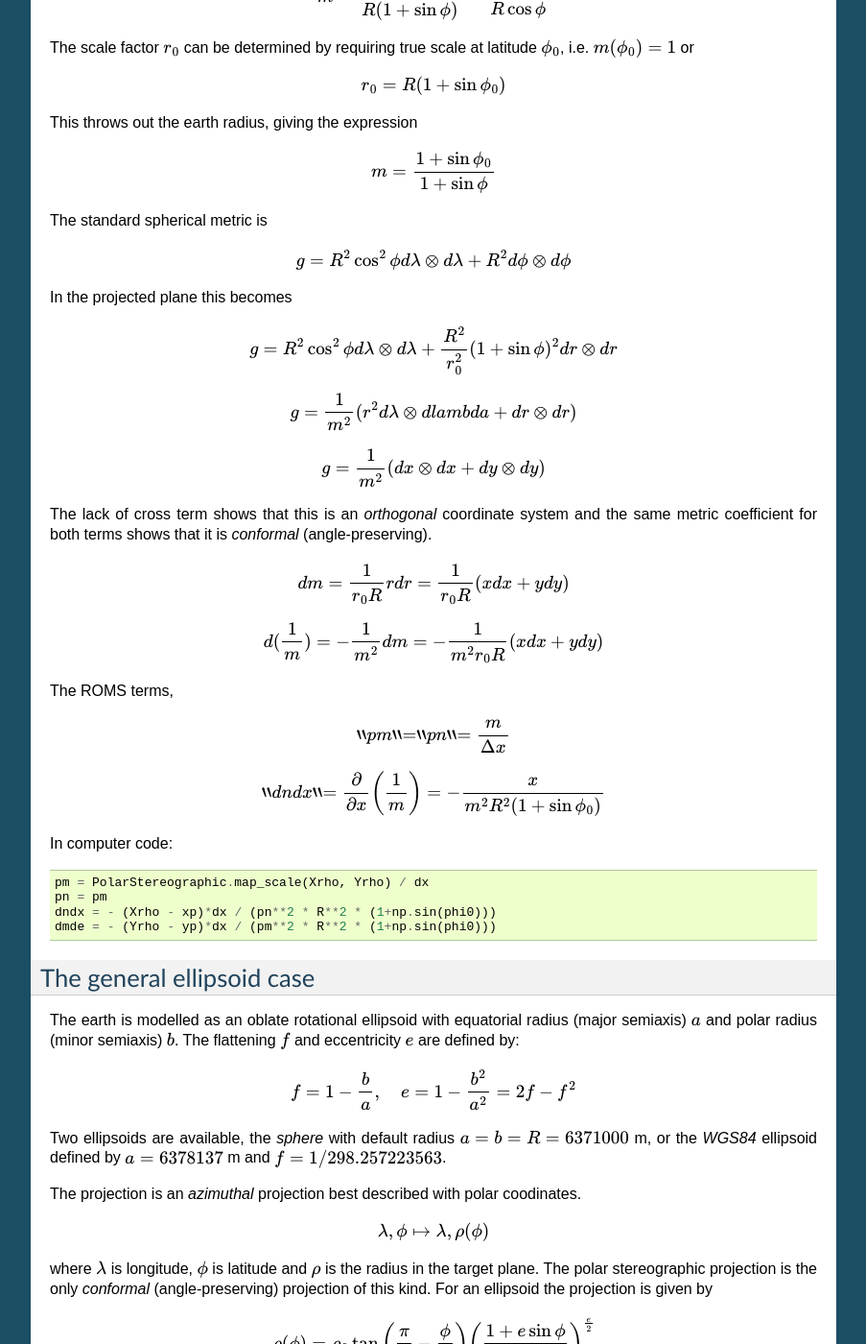
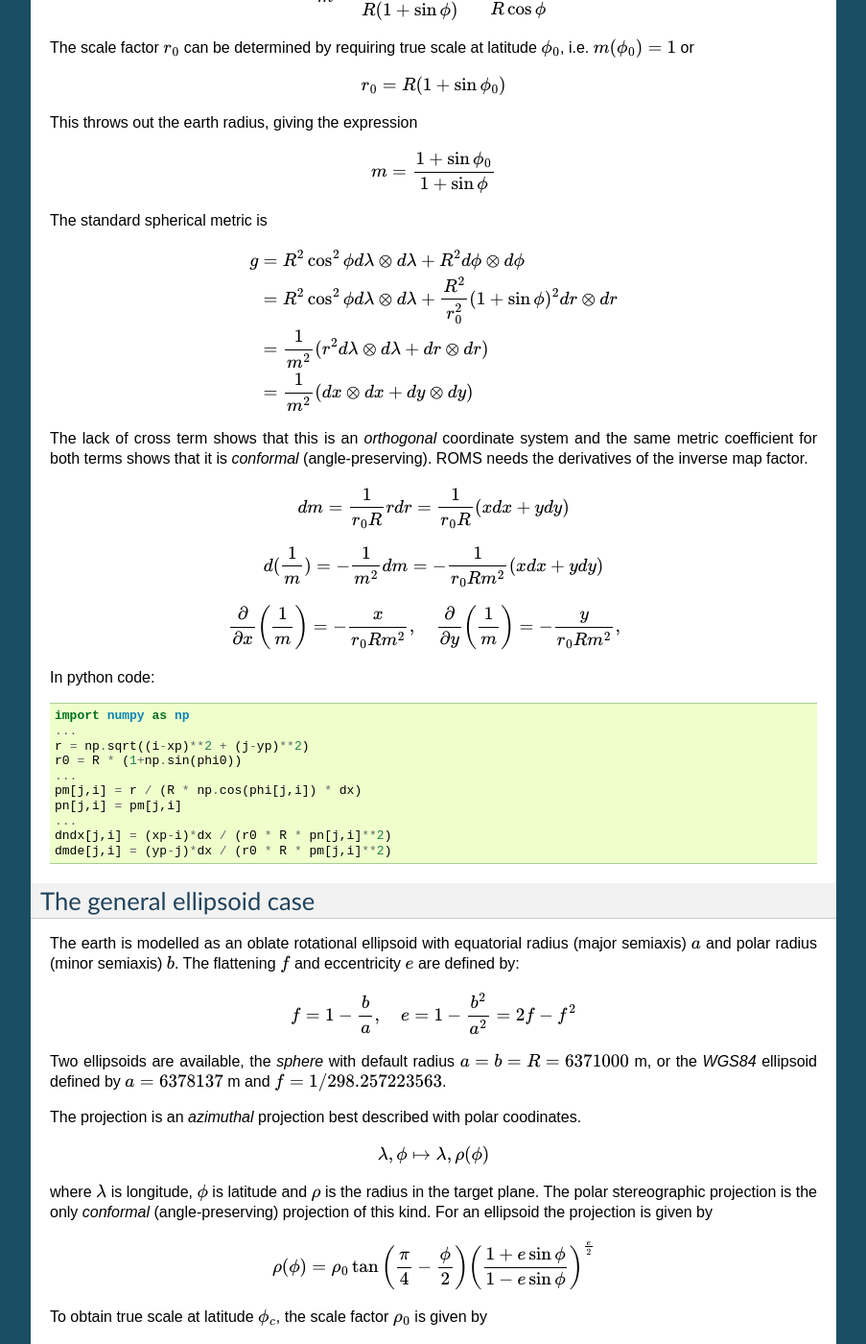
Before and after one commit to bjornaa/gridmap, a Sphinx documentation site: the page built from doc/source/polarstereographic.rst, in a window 1280 px wide and 1400 px high, scrolled down 528 px. Shown: the whole window at 96% size, without its empty margins (198-1101 px from the left). Built offline with Sphinx 7.4.7, drawn with Linux system fonts in a browser that asks for light colours; some of the changed text lies outside the part shown.

```diff
--- a/doc/source/conf.py
+++ b/doc/source/conf.py
@@ -25,15 +25,17 @@ sys.path.insert(0, os.path.abspath('../sphinxext'))
 
 # Add any Sphinx extension module names here, as strings. They can be extensions
 # coming with Sphinx (named 'sphinx.ext.*') or your custom ones.
-extensions = ['sphinx.ext.autodoc', 'sphinx.ext.mathjax', 'sphinx.ext.viewcode']
-#extensions = ['sphinx.ext.autodoc', 'sphinx.ext.pngmath', 'sphinx.ext.viewcode']
-#extensions = ['matplotlib.sphinxext.mathmpl',
-#              'math_symbol_table',
-#              'sphinx.ext.autodoc']
-#              #'matplotlib.sphinxext.plot_directive',
-#              #'gen_gallery', 'gen_rst',
-#              #'matplotlib.sphinxext.ipython_console_highlighting']
 
+extensions = [#'matplotlib.sphinxext.mathmpl',
+              #'matplotlib.sphinxext.only_directives',
+              #'matplotlib.sphinxext.plot_directive',
+              'sphinx.ext.autodoc',
+              'sphinx.ext.doctest',
+              'sphinx.ext.mathjax',
+              #'ipython_console_highlighting',
+              #'inheritance_diagram',
+              #'numpydoc',
+             ]
 
 
 
@@ -58,9 +60,9 @@ copyright = u'2012, Bjørn Ådlandsvik'
 # built documents.
 #
 # The short X.Y version.
-version = '0.1'
+version = '0.2'
 # The full version, including alpha/beta/rc tags.
-release = '0.1'
+release = '0.2'
 
 # The language for content autogenerated by Sphinx. Refer to documentation
 # for a list of supported languages.
@@ -71,6 +73,7 @@ release = '0.1'
 #today = ''
 # Else, today_fmt is used as the format for a strftime call.
 #today_fmt = '%B %d, %Y'
+today_fmt = '%Y-%m-%d'
 
 # List of patterns, relative to source directory, that match files and
 # directories to ignore when looking for source files.
@@ -182,7 +185,7 @@ htmlhelp_basename = 'gridmapdoc'
 latex_elements = {
 # The paper size ('letterpaper' or 'a4paper').
 #'papersize': 'letterpaper',
-
+  'papersize': 'a4paper'
 # The font size ('10pt', '11pt' or '12pt').
 #'pointsize': '10pt',
 
@@ -193,8 +196,8 @@ latex_elements = {
 # Grouping the document tree into LaTeX files. List of tuples
 # (source start file, target name, title, author, documentclass [howto/manual]).
 latex_documents = [
-  ('index', 'gridmap.tex', u'gridmap Documentation',
-   u'Bjørn Ådlandsvik', 'manual'),
+  ('index', 'gridmap.tex', u'Gridmap Documentation',
+   u'Bjørn Ådlandsvik\\\ Institute of Marine Research', 'howto'),
 ]
 
 # The name of an image file (relative to this directory) to place at the top of
@@ -223,7 +226,7 @@ latex_documents = [
 # One entry per manual page. List of tuples
 # (source start file, name, description, authors, manual section).
 man_pages = [
-    ('index', 'gridmap', u'gridmap Documentation',
+    ('index', 'gridmap', u'Gridmap Documentation',
      [u'Bjørn Ådlandsvik'], 1)
 ]
 
@@ -239,8 +242,7 @@ man_pages = [
 texinfo_documents = [
   ('index', 'gridmap', u'gridmap Documentation',
    u'Bjørn Ådlandsvik', 'gridmap', 'One line description of project.',
-   'Miscellaneous'),
-]
+   'Miscellaneous')]
 
 # Documents to append as an appendix to all manuals.
 #texinfo_appendices = []
--- a/doc/source/polarstereographic.rst
+++ b/doc/source/polarstereographic.rst
@@ -41,45 +41,43 @@ This throws out the earth radius, giving the expression
 
 The standard spherical metric is
 
-.. math:: g = R^2 \cos^2 \phi d\lambda \otimes d\lambda
-             + R^2 d\phi \otimes d\phi
-
-In the projected plane this becomes
-
-.. math:: g = R^2 \cos^2 \phi d\lambda \otimes d\lambda
-             + \frac{R^2}{r_0^2} (1 + \sin \phi)^2 dr \otimes dr
-
-
-.. math:: g = \frac{1}{m^2}
-              (r^2 d\lambda \otimes dlambda + dr \otimes dr)
-
-.. math:: g = \frac{1}{m^2}(dx \otimes dx + dy \otimes dy)
+.. math:: g &= R^2 \cos^2 \phi d\lambda \otimes d\lambda
+             + R^2 d\phi \otimes d\phi                     \\
+            &= R^2 \cos^2 \phi d\lambda \otimes d\lambda
+             + \frac{R^2}{r_0^2} (1 + \sin \phi)^2 dr \otimes dr \\
+            &= \frac{1}{m^2}
+              (r^2 d\lambda \otimes d\lambda + dr \otimes dr)    \\
+            &= \frac{1}{m^2}(dx \otimes dx + dy \otimes dy)
 
 
 The lack of cross term shows that this is an `orthogonal` coordinate
 system and the same metric coefficient for both terms shows that it is
-`conformal` (angle-preserving).
+`conformal` (angle-preserving). ROMS needs the derivatives of the inverse
+map factor.
 
 .. math:: dm = \frac{1}{r_0 R} rdr = \frac{1}{r_0 R}(xdx + ydy)
 
 .. math:: d(\frac{1}{m}) = - \frac{1}{m^2} dm
-          = -\frac{1}{m^2 r_0 R} (xdx + ydy)
+          = -\frac{1}{r_0 R m^2} (xdx + ydy)
 
 
-The ROMS terms,
+.. math::  \frac{\partial}{\partial x} \left( \frac{1}{m} \right)
+                   =  - \frac{x}{r_0 R m^2}, \quad
+           \frac{\partial}{\partial y} \left( \frac{1}{m} \right)
+                   =  - \frac{y}{r_0 R m^2}, \quad
 
-.. math:: ``pm`` = ``pn`` = \frac{m}{\Delta x}
+In python code::
 
-.. math:: ``dndx``
-       =  \frac{\partial}{\partial x} \left( \frac{1}{m} \right)
-       =  - \frac{x}{m^2 R^2 (1 + \sin \phi_0)}
-
-In computer code::
-
-  pm = PolarStereographic.map_scale(Xrho, Yrho) / dx
-  pn = pm
-  dndx = - (Xrho - xp)*dx / (pn**2 * R**2 * (1+np.sin(phi0)))
-  dmde = - (Yrho - yp)*dx / (pm**2 * R**2 * (1+np.sin(phi0)))
+  import numpy as np
+  ...
+  r = np.sqrt((i-xp)**2 + (j-yp)**2)
+  r0 = R * (1+np.sin(phi0))
+  ...
+  pm[j,i] = r / (R * np.cos(phi[j,i]) * dx)
+  pn[j,i] = pm[j,i]
+  ...
+  dndx[j,i] = (xp-i)*dx / (r0 * R * pn[j,i]**2)
+  dmde[j,i] = (yp-j)*dx / (r0 * R * pm[j,i]**2)
 
 
 
```
Also changed, not shown: doc/source/gridmap.rst (+14 -4 lines), 1 other file.
